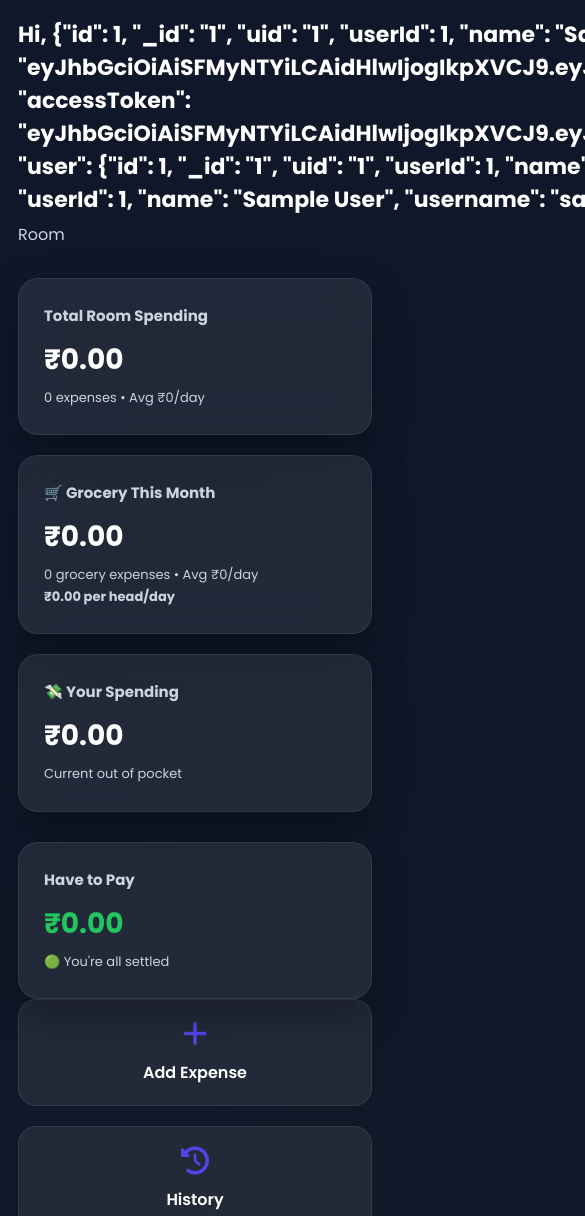
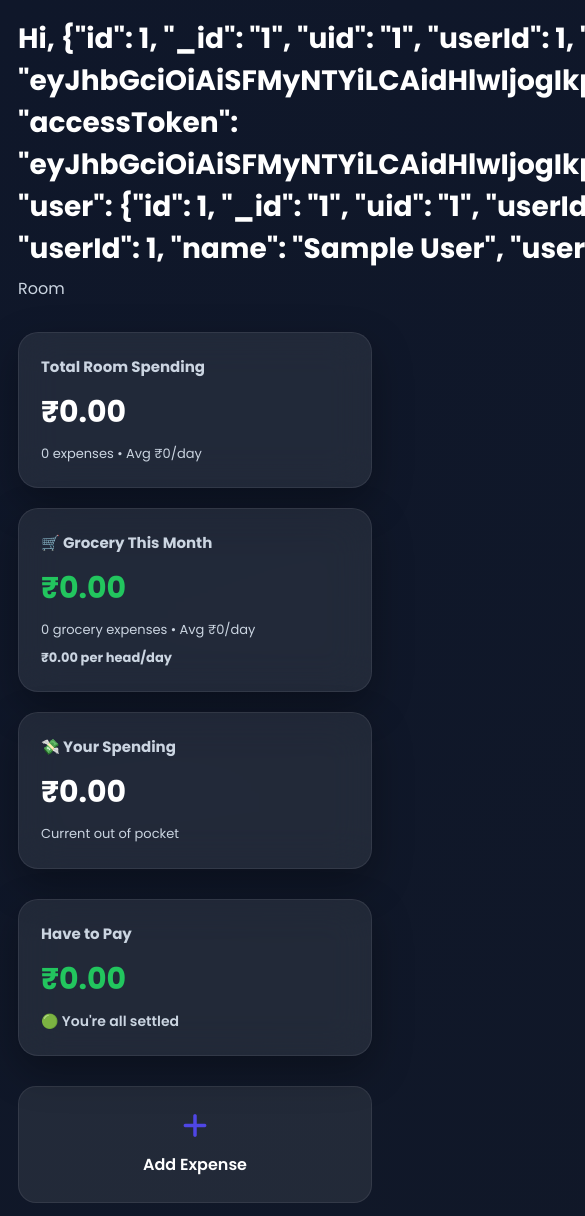
Before and after one commit to subhamsundarchand/RoomSplit, a website: page frontend/dashboard.html in a window 390 px wide. Shown: the top 1216 px of the page, 585 px wide, since content can reach past the window. Drawn offline with Linux system fonts and the light colour scheme; no server answers; sample sign-in values are in the browser's storage.

Commit message:
Fix dashboard layout and grocery card

```diff
--- a/frontend/dashboard.css
+++ b/frontend/dashboard.css
@@ -80,49 +80,160 @@ body{
    SUMMARY
 ========================================== */
 
-.summary{
+.summary {
 
-    display:grid;
+    display: grid;
 
-    grid-template-columns:repeat(2,1fr);
+    grid-template-columns: repeat(3, minmax(0, 1fr));
 
-    gap:20px;
+    gap: 20px;
 
-    margin-bottom:30px;
+    margin-bottom: 30px;
 
 }
 
-.summary-card{
+.summary-card {
 
-    background:var(--glass);
+    background: var(--glass);
 
-    border:1px solid rgba(255,255,255,.08);
+    border: 1px solid rgba(255,255,255,.08);
 
-    border-radius:20px;
+    border-radius: 20px;
 
-    padding:25px;
+    padding: 25px;
 
-    backdrop-filter:blur(20px);
+    backdrop-filter: blur(20px);
 
-    box-shadow:0 15px 40px rgba(0,0,0,.30);
+    box-shadow: 0 15px 40px rgba(0,0,0,.30);
+
+    transition: .25s ease;
+
+    min-width: 0;
 
 }
 
-.summary-card h3{
+.summary-card:hover {
 
-    color:var(--text-light);
+    transform: translateY(-3px);
 
-    font-size:15px;
-
-    margin-bottom:12px;
+    border-color: rgba(255,255,255,.15);
 
 }
 
-.summary-card h1{
+.summary-card h3 {
 
-    font-size:34px;
+    color: var(--text-light);
 
-    font-weight:700;
+    font-size: 15px;
+
+    margin-bottom: 12px;
+
+}
+
+.summary-card h1 {
+
+    font-size: 34px;
+
+    font-weight: 700;
+
+    margin-bottom: 8px;
+
+}
+
+.summary-card p {
+
+    color: var(--text-light);
+
+    font-size: 13px;
+
+    margin: 0;
+
+}
+
+
+/* ==========================================
+   GROCERY
+========================================== */
+
+.grocery-card h1 {
+
+    color: #22C55E;
+
+}
+
+#grocerySpendingMeta strong {
+
+    display: block;
+
+    margin-top: 6px;
+
+    font-size: 13px;
+
+    color: var(--text-light);
+
+}
+
+
+/* ==========================================
+   HAVE TO PAY
+========================================== */
+
+.balance-section {
+
+    display: flex;
+
+    justify-content: center;
+
+    margin-bottom: 30px;
+
+}
+
+.balance-card {
+
+    width: 100%;
+
+    text-align: left;
+
+    padding: 22px 25px;
+
+}
+
+#balanceStatus {
+
+    font-weight: 600;
+
+    font-size: 14px;
+
+}
+
+
+/* ==========================================
+   MOBILE
+========================================== */
+
+@media (max-width: 900px) {
+
+    .summary {
+
+        grid-template-columns: 1fr;
+
+    }
+
+}
+
+@media (max-width: 600px) {
+
+    .summary-card {
+
+        padding: 22px;
+
+    }
+
+    .summary-card h1 {
+
+        font-size: 30px;
+
+    }
 
 }
 
@@ -311,112 +422,18 @@ body{
 
 }
 
-/* ==========================================
-   RESPONSIVE
-========================================== */
+@media (max-width: 900px) {
 
-@media(max-width:900px){
+    .summary {
 
-.summary{
+        grid-template-columns: 1fr;
 
-grid-template-columns:1fr;
+    }
+
+    .quick-actions {
+
+        grid-template-columns: 1fr;
+
+    }
 
 }
-
-.quick-actions{
-
-grid-template-columns:1fr;
-
-}
-
-}
-
-@media(max-width:600px){
-
-.top-bar h2{
-
-font-size:22px;
-
-}
-
-.summary-card h1{
-
-font-size:28px;
-
-}
-
-.action-card{
-
-padding:20px;
-
-}
-
-}
-/* ==========================================
-   DASHBOARD SUMMARY
-========================================== */
-
-.summary-card p {
-
-    margin-top: 6px;
-
-    color: var(--text-light);
-
-    font-size: 13px;
-
-}
-
-
-.summary-card span {
-
-    display: inline-block;
-
-    margin-top: 8px;
-
-    font-size: 13px;
-
-    font-weight: 600;
-
-}
-
-
-.comparison-up {
-
-    color: #EF4444;
-
-}
-
-
-.comparison-down {
-
-    color: #22C55E;
-
-}
-
-
-.comparison-neutral {
-
-    color: var(--text-light);
-
-}
-
-
-.balance-receive {
-
-    color: #22C55E;
-
-}
-
-
-.balance-pay {
-
-    color: #EF4444;
-
-}
-
-
-.balance-settled {
-
-    color: #ffffff;
-
-}
```
Also changed, not shown: frontend/dashboard.html (+2 -0 lines).
